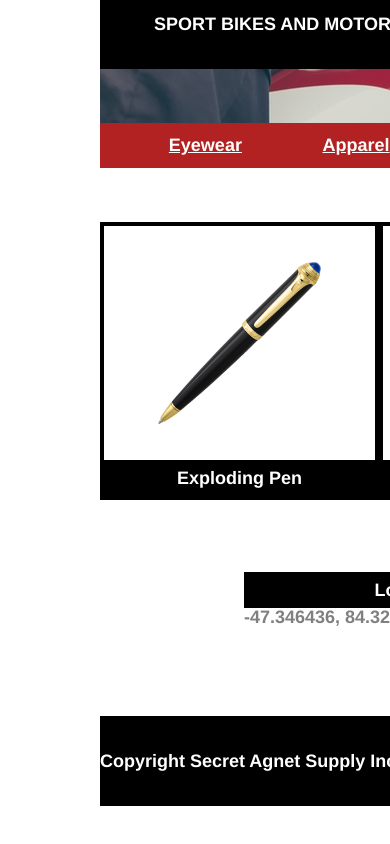
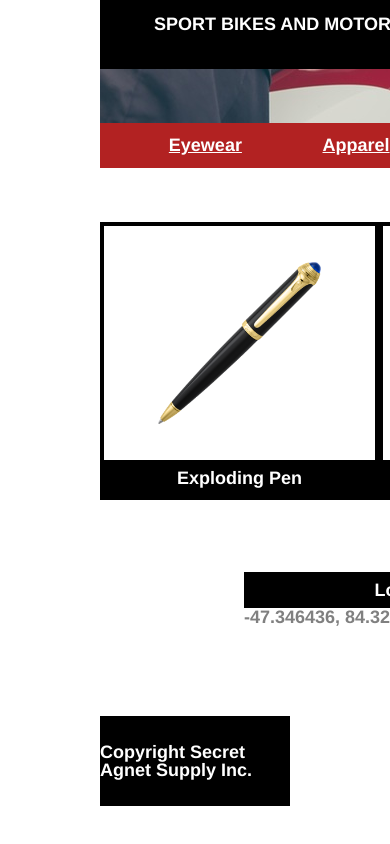
Before and after one commit to cspower5/SecretAgentSupply, a plain HTML site: page index.html in a window 390 px wide. Shown: the part 373-1217 px from the top of the page. Drawn offline with Linux system fonts and the light colour scheme.

Commit message:
new media code added

```diff
--- a/resources/css/style.css
+++ b/resources/css/style.css
@@ -133,7 +133,7 @@ footer h5{
     width: 35%;
   }
   footer{
-    width 100%;
+    width: 100%;
   }
   .company .main-img .all-images{
     width 100%;
@@ -156,7 +156,7 @@ footer h5{
     width: 90%;
   }
   footer{
-    width 100%;
+    width: 100%;
   }
   .company .main-img{
     width 100%;
```
